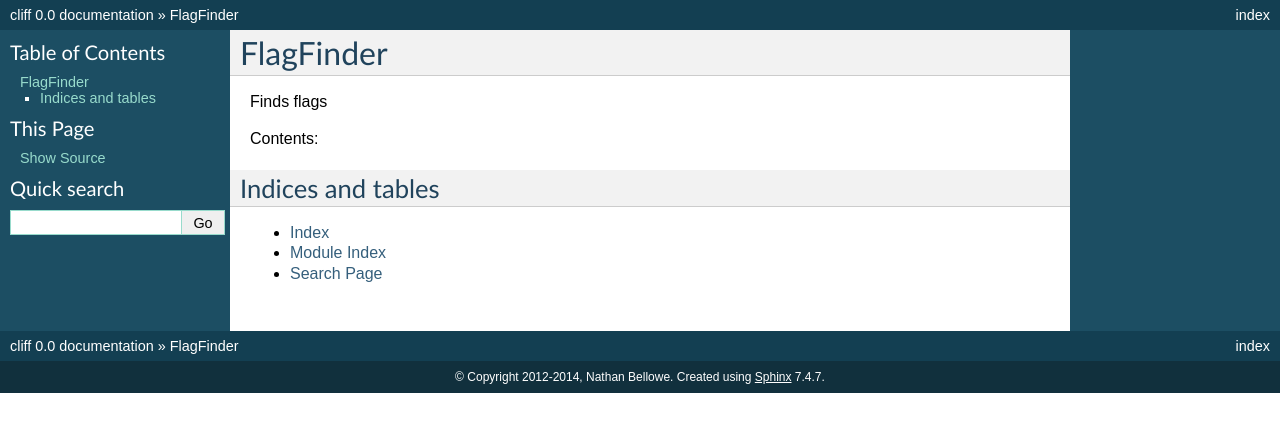
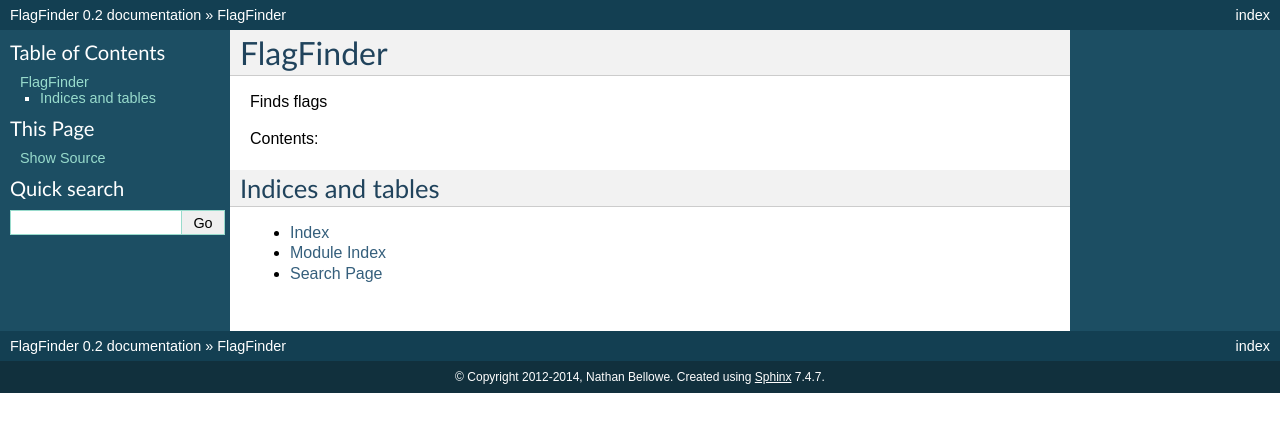
Before and after one commit to nbellowe/FlagFinder, a Sphinx documentation site: the page built from docs/source/FlagFinder.rst, in a window 1280 px wide. Shown: the top 432 px of the page. Built offline with Sphinx 7.4.7, drawn with Linux system fonts in a browser that asks for light colours; pages that are not in the unit, such as notebooks, are missing from menus.

Commit message:
Update conf.py

```diff
--- a/docs/source/conf.py
+++ b/docs/source/conf.py
@@ -43,7 +43,7 @@
 master_doc = 'index'
 
 # General information about the project.
-project = u'cliff'
+project = u'FlagFinder'
 copyright = u'2012-%s, Nathan Bellowe' % datetime.datetime.today().year
 
 # The version info for the project you're documenting, acts as replacement for
@@ -51,7 +51,7 @@
 # built documents.
 #
 # The short X.Y version.
-version = '0.0'
+version = '0.2'
 
 # The full version, including alpha/beta/rc tags.
 release = version
```
